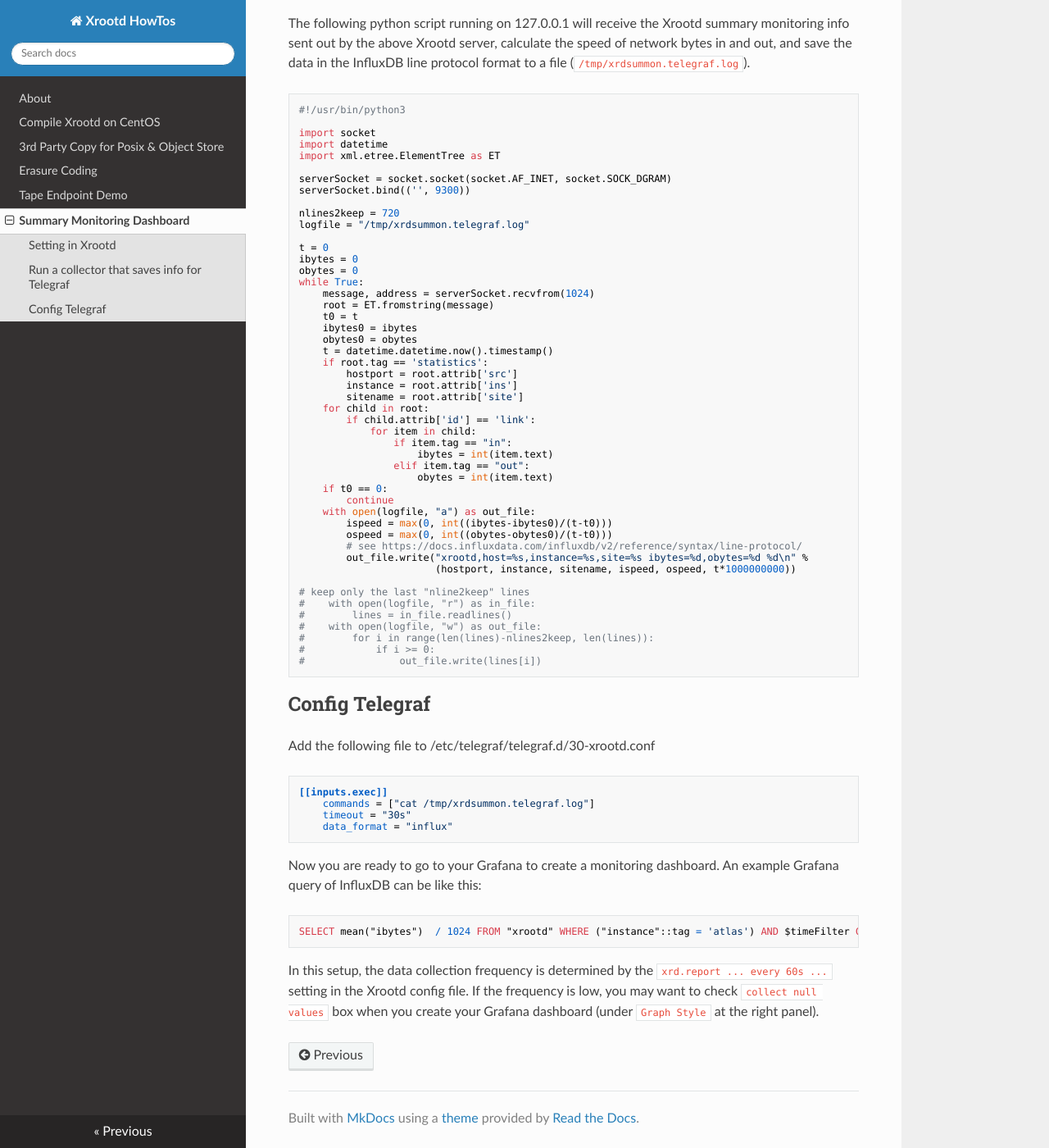
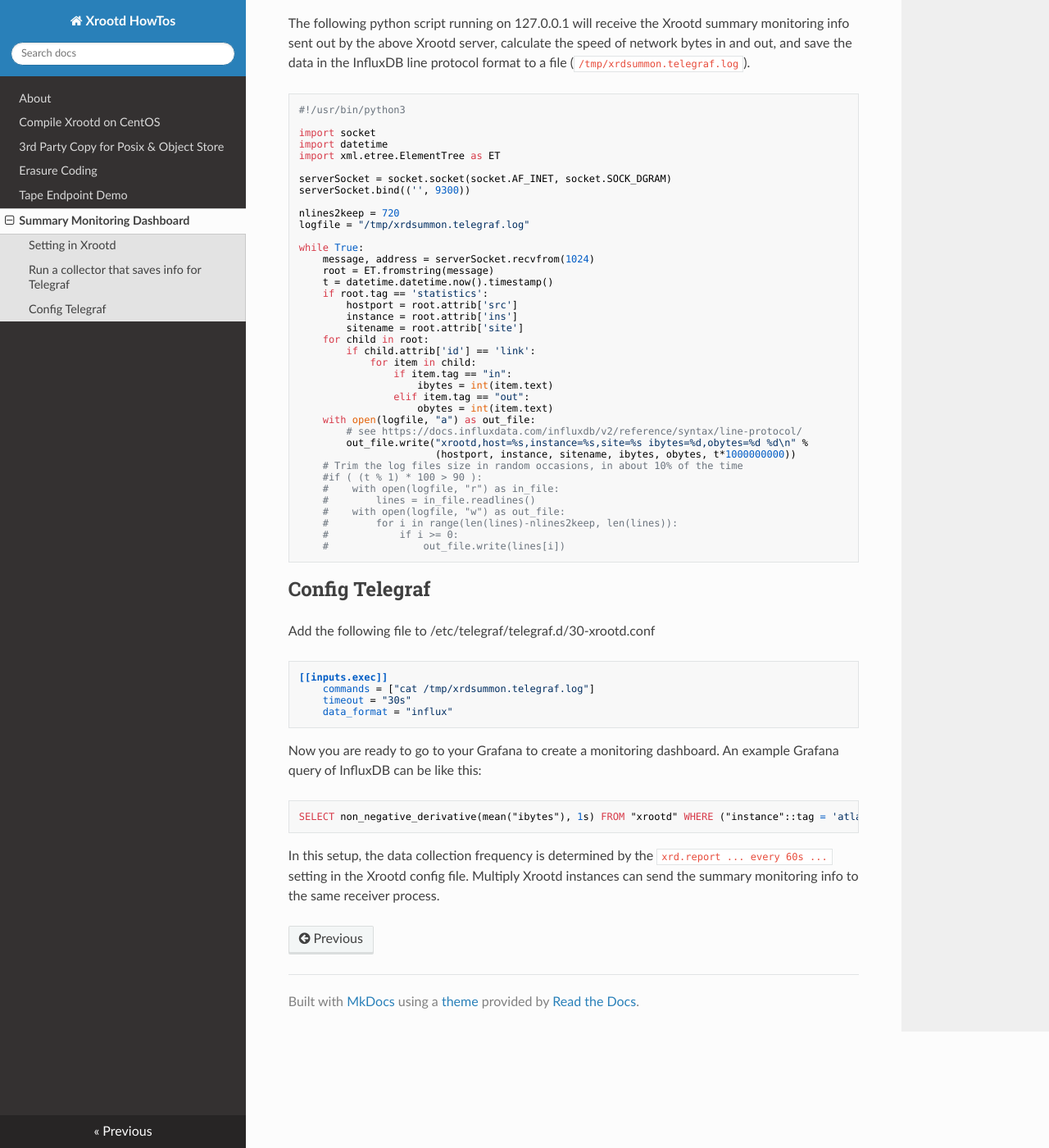
Before and after one commit to xrootd/howto, an MkDocs documentation site: the page built from docs/SummaryMonDashboard/README.md, in a window 1280 px wide and 1400 px high, scrolled down 814 px. Shown: the whole window at 82% size. Built offline with MkDocs 1.6.1, drawn with Linux system fonts in a browser that asks for light colours; nearby versions of some CDN libraries.

Commit message:
update monitoring reciver script and influxDb query

````diff
--- a/docs/SummaryMonDashboard/README.md
+++ b/docs/SummaryMonDashboard/README.md
@@ -47,15 +47,9 @@ serverSocket.bind(('', 9300))
 nlines2keep = 720
 logfile = "/tmp/xrdsummon.telegraf.log"
 
-t = 0
-ibytes = 0
-obytes = 0
 while True:
     message, address = serverSocket.recvfrom(1024)
     root = ET.fromstring(message)
-    t0 = t
-    ibytes0 = ibytes
-    obytes0 = obytes
     t = datetime.datetime.now().timestamp()
     if root.tag == 'statistics':
         hostport = root.attrib['src']
@@ -68,22 +62,18 @@ while True:
                     ibytes = int(item.text)
                 elif item.tag == "out":
                     obytes = int(item.text)
-    if t0 == 0:
-        continue
     with open(logfile, "a") as out_file:
-        ispeed = max(0, int((ibytes-ibytes0)/(t-t0)))
-        ospeed = max(0, int((obytes-obytes0)/(t-t0)))
         # see https://docs.influxdata.com/influxdb/v2/reference/syntax/line-protocol/
         out_file.write("xrootd,host=%s,instance=%s,site=%s ibytes=%d,obytes=%d %d\n" %
-                       (hostport, instance, sitename, ispeed, ospeed, t*1000000000))
-
-# keep only the last "nline2keep" lines
-#    with open(logfile, "r") as in_file:
-#        lines = in_file.readlines()
-#    with open(logfile, "w") as out_file:
-#        for i in range(len(lines)-nlines2keep, len(lines)):
-#            if i >= 0:
-#                out_file.write(lines[i])
+                       (hostport, instance, sitename, ibytes, obytes, t*1000000000))
+    # Trim the log files size in random occasions, in about 10% of the time
+    #if ( (t % 1) * 100 > 90 ):
+    #    with open(logfile, "r") as in_file:
+    #        lines = in_file.readlines()
+    #    with open(logfile, "w") as out_file:
+    #        for i in range(len(lines)-nlines2keep, len(lines)):
+    #            if i >= 0:
+    #                out_file.write(lines[i])
 ```
 
 ## Config Telegraf
@@ -99,10 +89,9 @@ Add the following file to /etc/telegraf/telegraf.d/30-xrootd.conf
 Now you are ready to go to your Grafana to create a monitoring dashboard. An example Grafana query of InfluxDB
 can be like this:
 ```
-SELECT mean("ibytes")  / 1024 FROM "xrootd" WHERE ("instance"::tag = 'atlas') AND $timeFilter GROUP BY time($__interval) fill(null)
+SELECT non_negative_derivative(mean("ibytes"), 1s) FROM "xrootd" WHERE ("instance"::tag = 'atlas') AND $timeFilter GROUP BY time($__interval)
 ```
 
-In this setup, the data collection
-frequency is determined by the `xrd.report ... every 60s ...` setting in the Xrootd config file. If the frequency
-is low, you may want to check `collect null values` box when you create your Grafana dashboard (under
-`Graph Style` at the right panel).
+In this setup, the data collection frequency is determined by the `xrd.report ... every 60s ...` setting
+in the Xrootd config file. Multiply Xrootd instances can send the summary monitoring info to the same
+receiver process.
````
